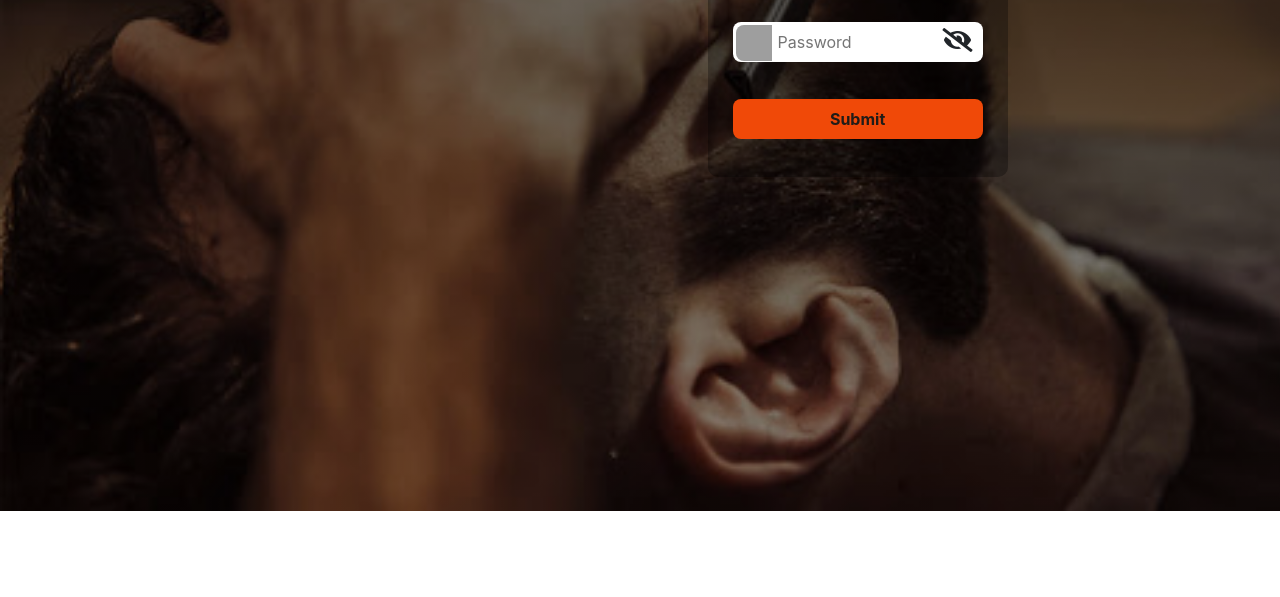
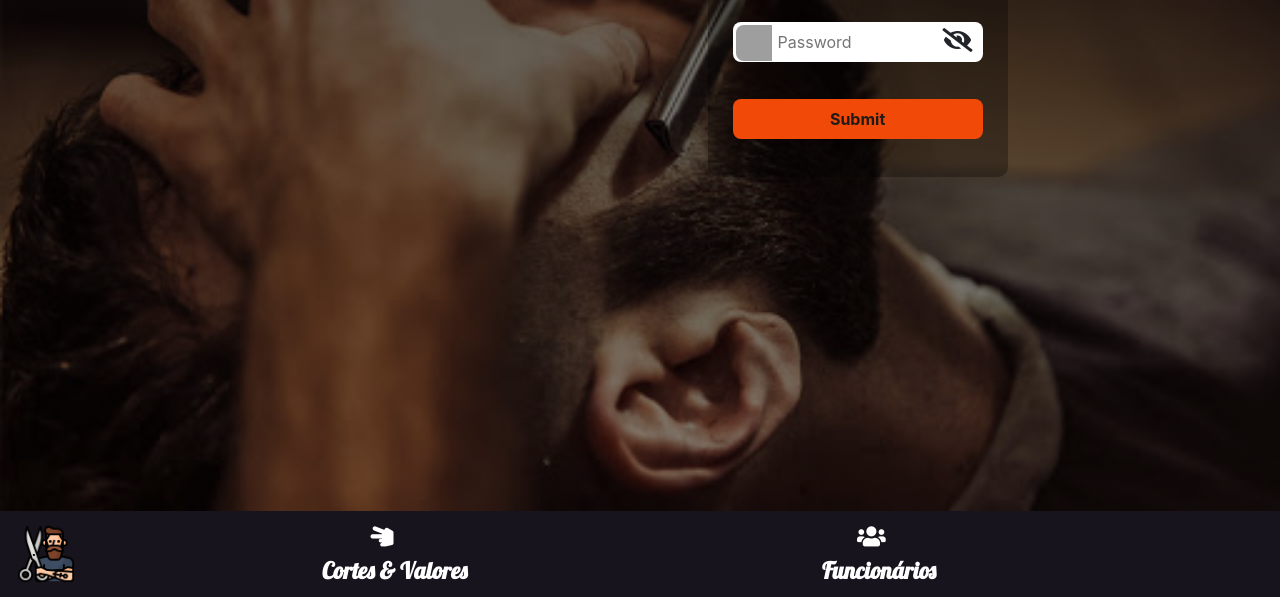
Before and after one commit to jairodias/Projeto-Barbearia, a plain HTML site: page index.html in a window 1280 px wide. Shown: the part 289-886 px from the top of the page. Before the commit the page ends 800 px from the top, so only its background shows below. Drawn offline with nearby package versions, Linux system fonts and the light colour scheme; grey boxes are pictures that could not be loaded.

Commit message:
salvando alteração no corpo do arquivo

```diff
--- a/index.html
+++ b/index.html
@@ -64,6 +64,31 @@
     </header>
 
 
+    <nav class="navbar navbar-expand-lg info">
+        <a class="navbar-brand" href="#"><img class="nav-icon-barbearia" src="img/people.png"></a>
+
+        <button class="navbar-toggler" type="button" data-toggle="collapse" data-target="#navbarSupportedContent">
+            <span class="navbar-toggler-icon"></span>
+        </button>
+
+        <div class="collapse navbar-collapse" id="navbarSupportedContent">
+            <ul class="navbar-nav mr-auto">
+                <li class="nav-item">
+                    <a class="nav-link" href="#">
+                        <i class="fas fa-hand-scissors hand"></i><br>
+                        Cortes & Valores
+                    </a>
+                </li>
+
+                <li class="nav-item">
+                    <a class="nav-link" href="#">
+                        <i class="fa fa-users func" aria-hidden="true"></i> <br>
+                        Funcionários
+                    </a>
+                </li>
+            </ul>
+        </div>
+    </nav>
 
 
     <!-- JQUERY JS -->
--- /dev/null
+++ b/sass/_body.sass
@@ -0,0 +1,2 @@
+body
+     background: linear-gradient(to right, rgba(59,13,13,0.6),rgba(59,13,13,0.8)), url("../img/bg.jpg") center/cover fixed no-repeat
--- a/sass/_menu.sass
+++ b/sass/_menu.sass
@@ -1,4 +1,3 @@
-
 .info
     background: $dark
 
--- /dev/null
+++ b/sass/_nav.sass
@@ -0,0 +1,35 @@
+.navbar
+    font-family: $fonte_principal
+    background: $dark
+    padding: 20px 20px
+    transition: all 1s ease
+
+
+.nav-icon-barbearia
+    width: 60px
+    height: 60px
+    transition: all 1s ease
+
+.nav-icon-barbearia:hover
+    transform: scale(1.2)
+
+ul > .nav-item
+    padding-left: 200px !important
+
+.nav-item > a
+    align-items: center
+    color: #ffffff
+    font-family: $fonte_principal
+    font-weight: bold
+    font-size: 23px
+    display: inline !important
+
+.func
+    padding-left: 10% !important
+
+.hand
+    padding-left: 15% !important
+
+.nav-item
+    width: 500px
+    margin-left: 3%
--- a/sass/principal.sass
+++ b/sass/principal.sass
@@ -8,3 +8,5 @@ $fonte_texto: Arial
 
 @import 'menu'
 @import 'banner'
+@import 'nav'
+@import body
```
Also changed, not shown: img/bg.jpg (renamed from img/logo.jpg), sass/principal.css, 1 other file.
